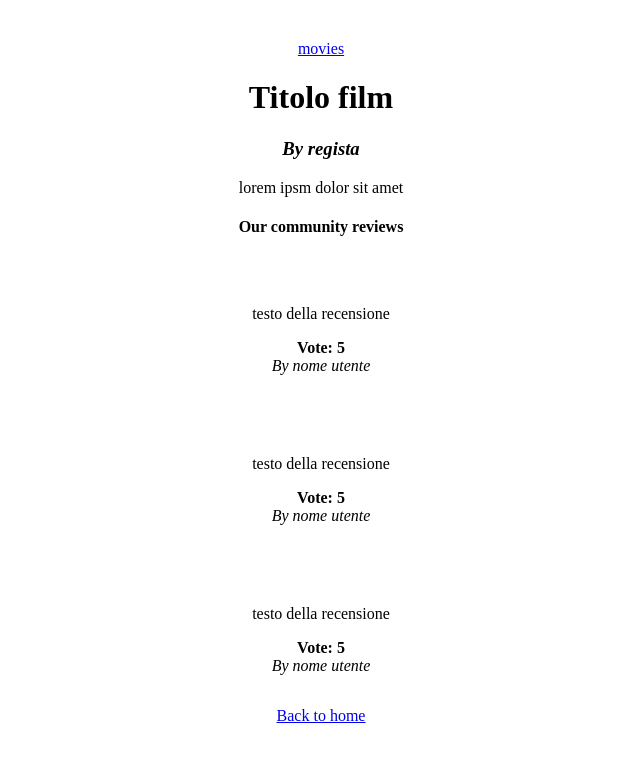
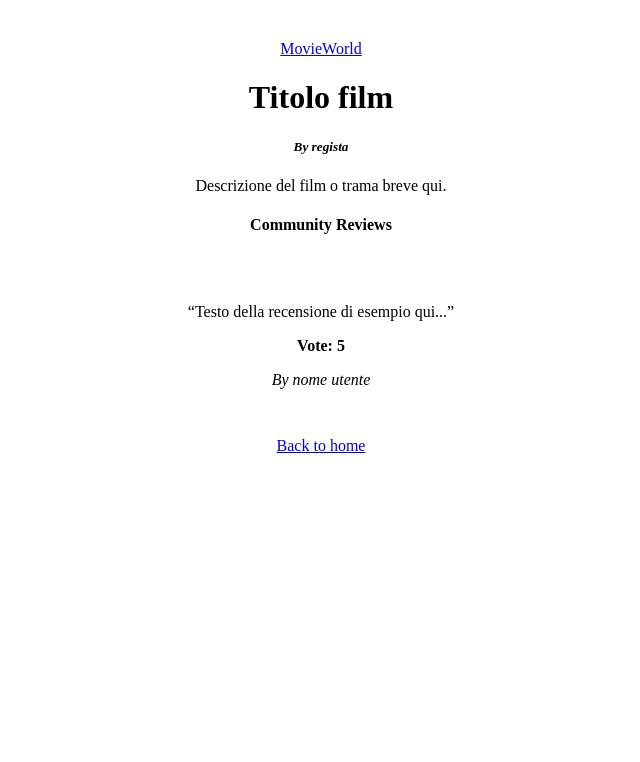
Before and after one commit to MatteoCarmignani/webapp-react, a React (Vite) app: page /movies/1 in a window 1280 px wide. Shown: the top 762 px of the page, without its empty margins (319-959 px from the left). Built offline with nearby package versions, Linux system fonts and the light colour scheme.

Commit message:
correzioni e modifiche semplici

```diff
--- a/src/components/Header.jsx
+++ b/src/components/Header.jsx
@@ -1,15 +1,13 @@
-// import di router-dom per link
 import { Link } from "react-router-dom"
 
-// creazione componente Header
 const Header = () => {
-    return (
-        <nav className="navbar bg-body-tertiary mb-4">
-            <div className="container-fluid justify-content-start">
-                <Link className="navbar-brand" to="/">movies</Link>
-            </div>
-        </nav>
-    )
+  return (
+    <nav className="navbar navbar-dark bg-dark mb-4">
+      <div className="container">
+        <Link className="navbar-brand fw-bold fs-4" to="/">MovieWorld</Link>
+      </div>
+    </nav>
+  )
 }
 
 export default Header
--- a/src/components/MovieCard.jsx
+++ b/src/components/MovieCard.jsx
@@ -2,22 +2,24 @@ import { Link } from "react-router-dom";
 
 const MovieCard = () => {
   return (
-    <div className="col-md-4 mb-4">
-      <div className="card h-100 shadow-sm">
+    <div className="col">
+      <div className="card h-100 border-0 shadow-sm">
         <img
-          src=""
-          className="card-img-top"
+          src="https://via.placeholder.com/400x250?text=Movie+Poster"
+          className="card-img-top rounded-top"
           alt="Titolo film"
         />
         <div className="card-body">
-          <h5 className="card-title">Titolo film</h5>
+          <h5 className="card-title fw-bold">Titolo film</h5>
           <p className="card-text text-muted">
             <i>Regista</i>
           </p>
           <p className="card-text">
             Breve descrizione del film in questa sezione.
           </p>
-          <Link to="/movie/1" className="btn btn-primary">
+        </div>
+        <div className="card-footer bg-transparent border-0">
+          <Link to="/movies/1" className="btn btn-primary w-100">
             Vedi dettagli
           </Link>
         </div>
--- a/src/components/ReviewCard.jsx
+++ b/src/components/ReviewCard.jsx
@@ -1,13 +1,14 @@
-// creazione componente Header
 const ReviewCard = () => {
   return (
-        <div className="card mb-4">
+    <div className="card mb-3 border-0 shadow-sm">
       <div className="card-body">
         <p className="card-text">
-                    testo della recensione
+          “Testo della recensione di esempio qui...”
         </p>
         <strong>Vote: 5</strong>
-                <address><i>By nome utente</i></address>
+        <p className="text-muted mb-0">
+          <i>By nome utente</i>
+        </p>
       </div>
     </div>
   )
--- a/src/layouts/DefaultLayout.jsx
+++ b/src/layouts/DefaultLayout.jsx
@@ -1,16 +1,11 @@
-// importo Outlet per gestione comp su rotte
 import { Outlet } from "react-router-dom"
-
-// importo comp Header
 import Header from "../components/Header"
 
-
-// creazione componente Layout DefaultLayout
 const DefaultLayout = () => {
   return (
     <>
       <Header />
-            <main className="container">
+      <main className="container bg-light p-4 rounded shadow-sm">
         <Outlet />
       </main>
     </>
--- a/src/pages/HomePage.jsx
+++ b/src/pages/HomePage.jsx
@@ -1,14 +1,15 @@
-// import comp card libro
 import MovieCard from "../components/MovieCard"
 
-
-// creazione componente Header
 const HomePage = () => {
   return (
     <>
-            <h1 className="text-primary">Movie</h1>
-            <h2><i>The best movie in the world</i></h2>
-            <div className="row row-cols-3 mt-4">
+      <div className="text-center mb-5">
+        <h1 className="text-primary fw-bold">Movie Collection</h1>
+        <h5 className="text-muted"><i>The best movies around the world</i></h5>
+      </div>
+
+      <div className="row row-cols-1 row-cols-md-3 g-4">
+        <MovieCard />
         <MovieCard />
         <MovieCard />
         <MovieCard />
@@ -16,7 +17,6 @@ const HomePage = () => {
         <MovieCard />
       </div>
     </>
-
   )
 }
 
--- a/src/pages/MoviePage.jsx
+++ b/src/pages/MoviePage.jsx
@@ -1,32 +1,30 @@
-// import di router-dom per link
 import { Link } from "react-router-dom"
-
-// import comp singola review
 import ReviewCard from "../components/ReviewCard"
 
-// creazione componente Header
 const MoviePage = () => {
   return (
     <>
-            <header id="movie" className="border-bottom border-1 mb-3">
-                <h1>Titolo film</h1>
-                <h3 className="text-muted"><i>By regista</i></h3>
-                <p>lorem ipsm dolor sit amet</p>
+      <header className="border-bottom border-2 pb-3 mb-4">
+        <h1 className="fw-bold">Titolo film</h1>
+        <h5 className="text-muted"><i>By regista</i></h5>
+        <p>Descrizione del film o trama breve qui.</p>
       </header>
-            <section id="reviews">
-                <header className="d-flex justify-content-between align-items-center mb-4">
-                    <h4>Our community reviews</h4>
+
+      <section id="reviews" className="mb-4">
+        <header className="d-flex justify-content-between align-items-center mb-3">
+          <h4 className="fw-semibold">Community Reviews</h4>
         </header>
+
         <ReviewCard />
-                <ReviewCard />
-                <ReviewCard />
+
       </section>
-            <footer className="border-top border-1 pt-2 mb-3 d-flex justify-content-end">
-                <Link className="btn btn-secondary" to="/">Back to home</Link>
+
+      <footer className="border-top pt-3 mt-4 d-flex justify-content-end">
+        <Link className="btn btn-outline-secondary" to="/">
+          Back to home
+        </Link>
       </footer>
-
     </>
-
   )
 }
 
```
Lines whose indentation alone changed are shown as unchanged.
